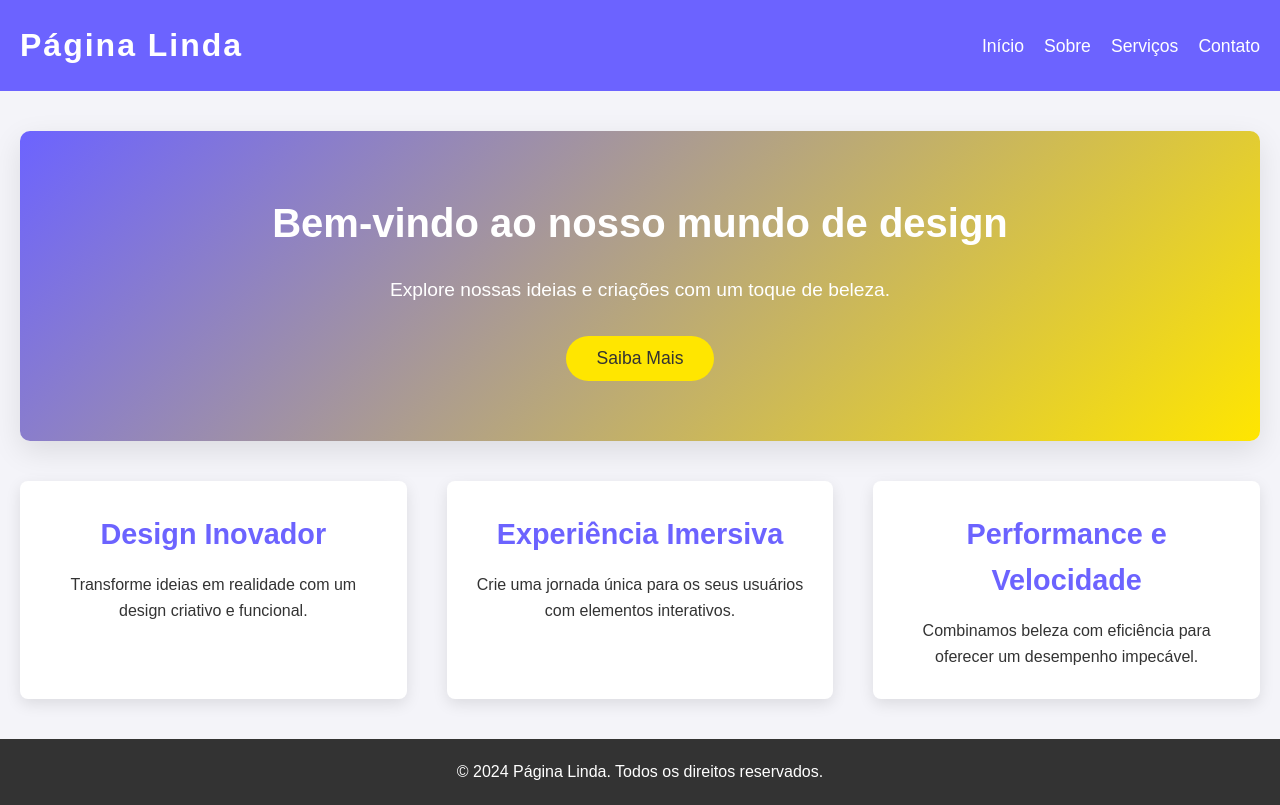
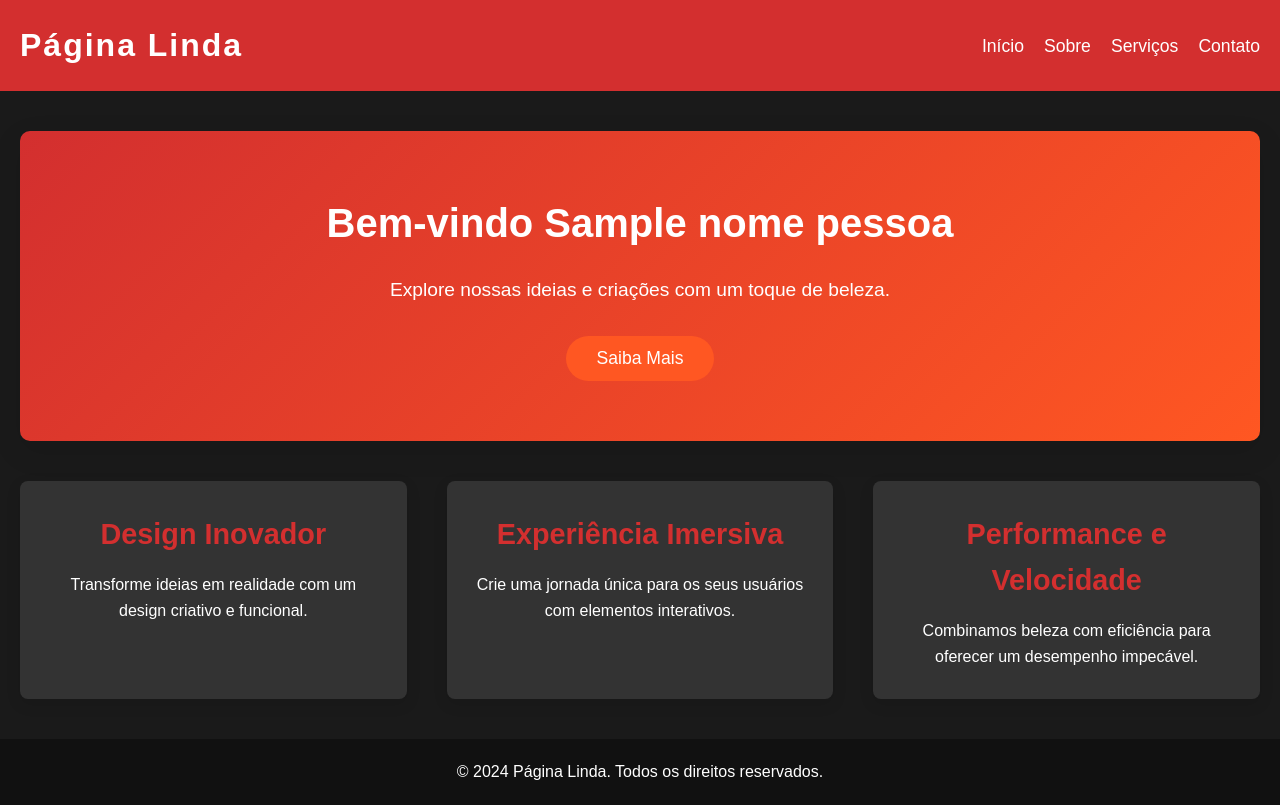
Before and after one commit to RenatoSantos25/MiniCursoFlaskPython, a Flask app: template Templates/pagina.html in a window 1280 px wide. Run offline with Flask 3, Linux system fonts and the light colour scheme; the template is opened without the code that fills it: most values are stand-ins (such as "Sample title", 1, 10 or a date in 2020).

Commit message:
:sparkles: feat: Estilizando pagina e passando parametros por url

```diff
--- a/Templates/pagina.html
+++ b/Templates/pagina.html
@@ -14,13 +14,13 @@
 
 body {
     font-family: 'Arial', sans-serif;
-    background-color: #f4f4f9;
-    color: #333;
+    background-color: #1a1a1a; /* Fundo escuro */
+    color: #fff; /* Texto em branco */
     line-height: 1.6;
 }
 
 header {
-    background-color: #6C63FF;
+    background-color: #d32f2f; /* Vermelho */
     color: #fff;
     padding: 20px;
     display: flex;
@@ -52,7 +52,7 @@ nav ul li a {
 }
 
 nav ul li a:hover {
-    color: #ffe600;
+    color: #ff5722; /* Laranja avermelhado */
 }
 
 main {
@@ -61,7 +61,7 @@ main {
 }
 
 .hero {
-    background: linear-gradient(135deg, #6C63FF, #FFE600);
+    background: linear-gradient(135deg, #d32f2f, #ff5722); /* Gradiente vermelho para laranja */
     color: #fff;
     padding: 60px 20px;
     border-radius: 10px;
@@ -81,8 +81,8 @@ main {
 }
 
 .cta-btn {
-    background-color: #ffe600;
-    color: #333;
+    background-color: #ff5722; /* Laranja avermelhado */
+    color: #fff;
     padding: 12px 30px;
     border: none;
     font-size: 1.1rem;
@@ -92,7 +92,7 @@ main {
 }
 
 .cta-btn:hover {
-    background-color: #ffcc00;
+    background-color: #f44336; /* Vermelho mais intenso */
 }
 
 .features {
@@ -103,7 +103,7 @@ main {
 }
 
 .feature {
-    background-color: #fff;
+    background-color: #333; /* Fundo escuro para as features */
     padding: 30px;
     border-radius: 8px;
     box-shadow: 0 5px 15px rgba(0, 0, 0, 0.1);
@@ -117,11 +117,11 @@ main {
 .feature h3 {
     font-size: 1.8rem;
     margin-bottom: 15px;
-    color: #6C63FF;
+    color: #d32f2f; /* Vermelho para título das features */
 }
 
 footer {
-    background-color: #333;
+    background-color: #111; /* Preto */
     color: #fff;
     padding: 20px;
     text-align: center;
@@ -162,7 +162,7 @@ footer p {
 
     <main>
         <section class="hero">
-            <h2>Bem-vindo ao nosso mundo de design</h2>
+            <h2>Bem-vindo {{nomePessoa}}</h2>
             <p>Explore nossas ideias e criações com um toque de beleza.</p>
             <button class="cta-btn">Saiba Mais</button>
         </section>
```
